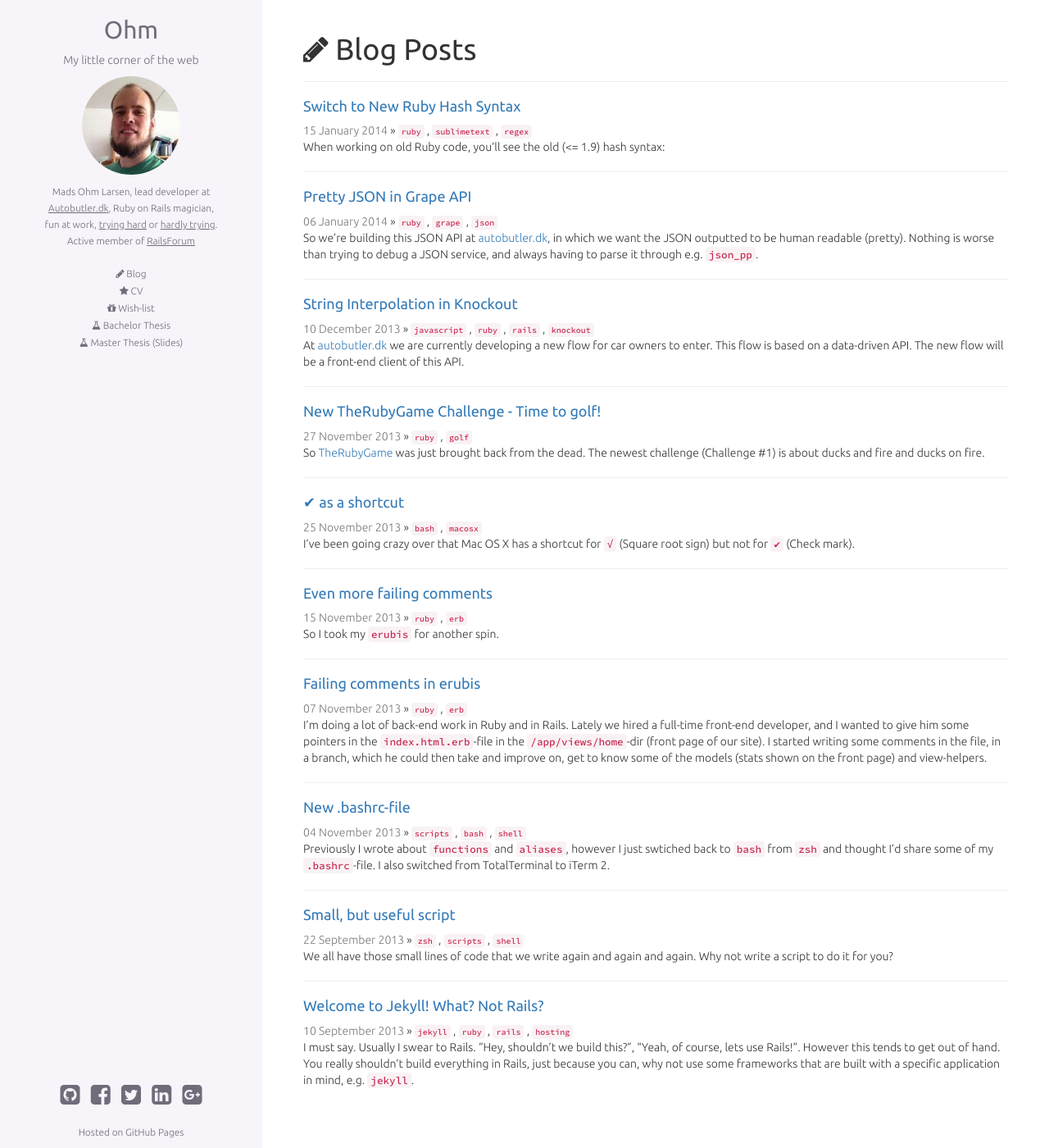
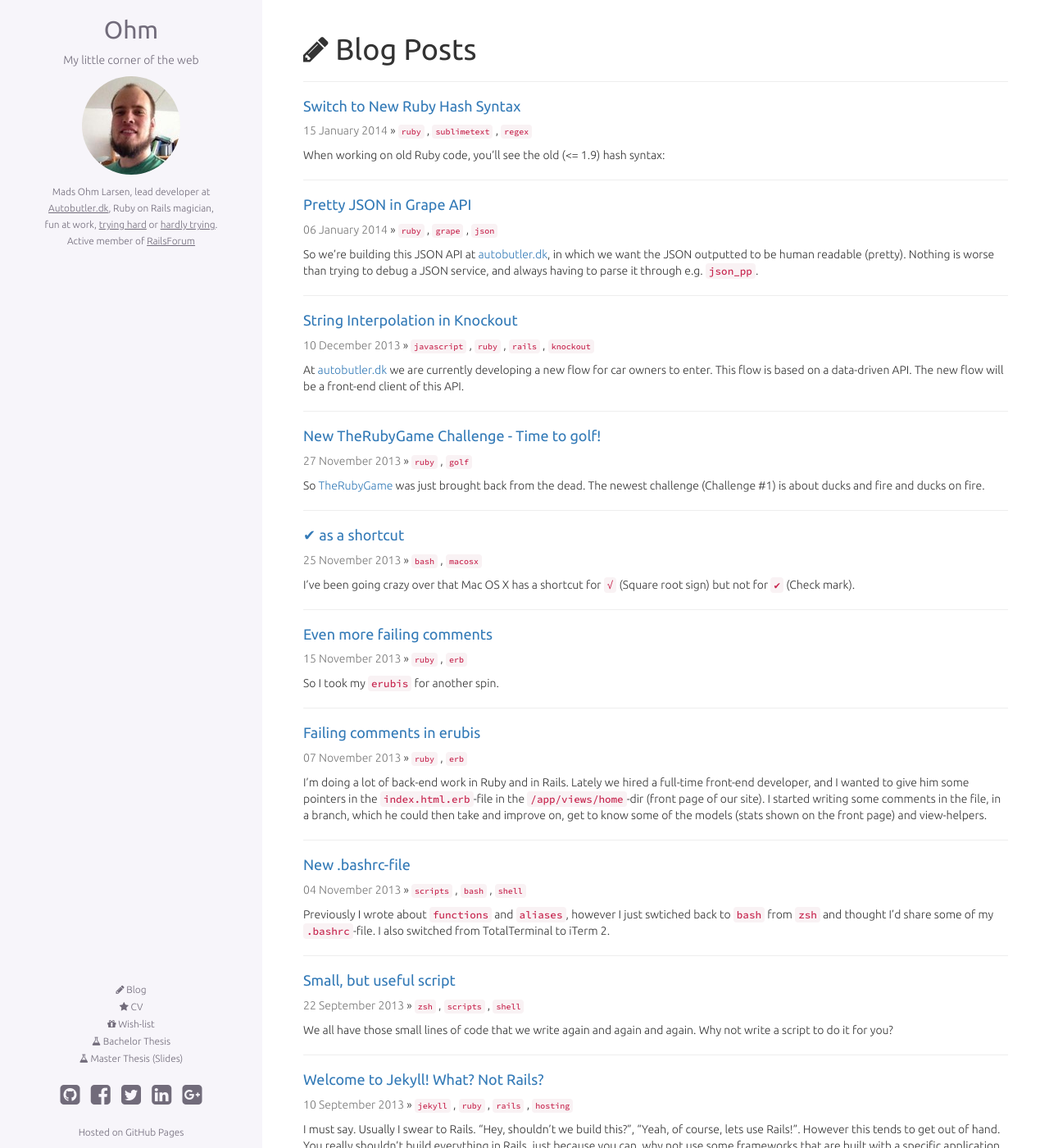
Before and after one commit to omegahm/omegahm.github.io, a Jekyll site: the page built from index.html, in a window 1280 px wide and 1400 px high. Shown: the whole window at 82% size. Built offline with Jekyll 4.4.1, drawn with Linux system fonts in a browser that asks for light colours; nearby versions of some CDN libraries; Markdown is read by kramdown in place of the engine named in the settings.

Commit message:
Responsive

```diff
--- a/_includes/footer.html
+++ b/_includes/footer.html
@@ -1,5 +1,71 @@
       </article>
     </main>
+
+    <aside id="foot">
+      <footer>
+                <nav class="pages">
+          <ul>
+            <li>
+              <a href="/">
+                <i class="fa fa-pencil"></i> Blog
+              </a>
+            </li>
+
+            <li>
+              <a href="/cv.html">
+                <i class="fa fa-star"></i> CV
+              </a>
+            </li>
+
+            <li>
+              <a href="/wishlist.html">
+                <i class="fa fa-gift"></i> Wish-list
+              </a>
+            </li>
+
+            <li>
+              <a href="/files/bachelors.pdf" title="Korte Kurver på Krumme Flader">
+                <i class="fa fa-flask"></i> Bachelor Thesis
+              </a>
+            </li>
+
+            <li>
+              <a href="/files/thesis.pdf" title="Exception Handling in CSP">
+                <i class="fa fa-flask"></i> Master Thesis
+              </a>
+              <a href="/files/thesisslides.pdf">(Slides)</a>
+            </li>
+          </ul>
+        </nav>
+
+        <nav class="links">
+          <a href="//github.com/omegahm">
+            <i class="fa fa-github-square fa-2x"></i>
+          </a>
+
+          <a href="//facebook.com/omegahm">
+            <i class="fa fa-facebook-square fa-2x"></i>
+          </a>
+
+          <a href="//twitter.com/madsohm">
+            <i class="fa fa-twitter-square fa-2x"></i>
+          </a>
+
+          <a href="//dk.linkedin.com/in/madsohm">
+            <i class="fa fa-linkedin-square fa-2x"></i>
+          </a>
+
+          <a href="https://plus.google.com/u/1/101353225056422469688?rel=author">
+            <i class="fa fa-google-plus-square fa-2x"></i>
+          </a>
+        </nav>
+        <p>
+          <small>
+            Hosted on GitHub Pages
+          </small>
+        </p>
+      </footer>
+    </aside>
 
     <script src="//code.jquery.com/jquery-2.0.3.min.js"></script>
     <script src="//netdna.bootstrapcdn.com/bootstrap/3.0.3/js/bootstrap.min.js"></script>
--- a/_includes/header.html
+++ b/_includes/header.html
@@ -12,7 +12,7 @@
     <script src="//html5shiv.googlecode.com/svn/trunk/html5.js"></script>
     <![endif]-->
 
-    <link rel="stylesheet" href="//netdna.bootstrapcdn.com/bootstrap/3.0.2/css/bootstrap.min.css">
+    <link rel="stylesheet" href="//netdna.bootstrapcdn.com/bootstrap/3.0.3/css/bootstrap.min.css">
     <link rel="stylesheet" href="//netdna.bootstrapcdn.com/font-awesome/4.0.3/css/font-awesome.css">
 
     <link rel="stylesheet" href="/css/syntax.css">
@@ -45,8 +45,8 @@
       </script>
     {% endif %}
   </head>
-  <body class="clear" itemscope itemtype="http://schema.org/Blog">
-    <aside class="clear">
+  <body itemscope itemtype="http://schema.org/Blog">
+    <aside id="head">
       <header>
         <h2 itemprop="name">
           <a href="/" itemprop="url">
@@ -70,70 +70,8 @@
             </small>
           </p>
         </span>
+      </header>
+    </aside>
 
-        <nav class="pages">
-          <ul>
-            <li>
-              <a href="/">
-                <i class="fa fa-pencil"></i> Blog
-              </a>
-            </li>
-
-            <li>
-              <a href="/cv.html">
-                <i class="fa fa-star"></i> CV
-              </a>
-            </li>
-
-            <li>
-              <a href="/wishlist.html">
-                <i class="fa fa-gift"></i> Wish-list
-              </a>
-            </li>
-
-            <li>
-              <a href="/files/bachelors.pdf" title="Korte Kurver på Krumme Flader">
-                <i class="fa fa-flask"></i> Bachelor Thesis
-              </a>
-            </li>
-
-            <li>
-              <a href="/files/thesis.pdf" title="Exception Handling in CSP">
-                <i class="fa fa-flask"></i> Master Thesis
-              </a>
-              <a href="/files/thesisslides.pdf">(Slides)</a>
-            </li>
-          </ul>
-        </nav>
-      </header>
-      <footer>
-        <nav class="links">
-          <a href="//github.com/omegahm">
-            <i class="fa fa-github-square fa-2x"></i>
-          </a>
-
-          <a href="//facebook.com/omegahm">
-            <i class="fa fa-facebook-square fa-2x"></i>
-          </a>
-
-          <a href="//twitter.com/madsohm">
-            <i class="fa fa-twitter-square fa-2x"></i>
-          </a>
-
-          <a href="//dk.linkedin.com/in/madsohm">
-            <i class="fa fa-linkedin-square fa-2x"></i>
-          </a>
-
-          <a href="https://plus.google.com/u/1/101353225056422469688?rel=author">
-            <i class="fa fa-google-plus-square fa-2x"></i>
-          </a>
-        </nav>
-        <p>
-          <small>
-            Hosted on GitHub Pages
-          </small>
-        </p>
-      </footer>
-    </aside>
     <main>
       <article>
--- a/css/main.css
+++ b/css/main.css
@@ -15,7 +15,7 @@
   font-weight: 500;
 }
 
-body > aside {
+body aside {
   background: #f7f5fa;
   bottom: 0px;
   left: 0px;
@@ -25,64 +25,74 @@
   width: auto;
 }
 
-body > aside > header {
+body aside header {
   padding-top: 20px;
 }
 
 @media (min-width: 600px) {
-  body > aside {
+  body aside {
     position: fixed;
     width: 320px;
   }
 }
 
-body > aside h2 {
+body aside h2 {
   margin-top: 0;
 }
 
-body > aside,
-body > aside a,
-body > aside a:visited {
+body aside,
+body aside a,
+body aside a:visited {
   color: #716b7a;
 }
 
-body > aside a:hover,
-body > aside a:focus {
+body aside a:hover,
+body aside a:focus {
   color: #2a6496;
   text-decoration: none;
   font-weight: 500;
 }
 
-body > aside > header > h1 > a:hover,
-body > aside > header > h1 > a:focus {
+body aside header h1 a:hover,
+body aside header h1 a:focus {
   font-weight: 500;
 }
 
-body > main > article {
+body main article {
   padding: 0 10px 10px;
 }
 
 @media (min-width: 600px) {
-  body > main {
+  body main {
     margin: 0 0 0 320px;
   }
 
-  body > main > article {
+  body main article {
     padding: 0 50px 50px;
   }
 }
 
-body > main > article > div > p {
+body main article div p {
   padding-top: 10px;
 }
 
 @media(min-width: 600px) {
-  body > aside > footer {
+  body aside > footer {
     bottom: 0;
     left: 0;
     position: absolute;
     right: 0;
   }
+}
+
+@media(min-width: 600px) {
+  aside#foot {
+    top: inherit;
+  }
+}
+
+aside#head {
+  padding-bottom: 20px;
 }
 
 .about {
```
